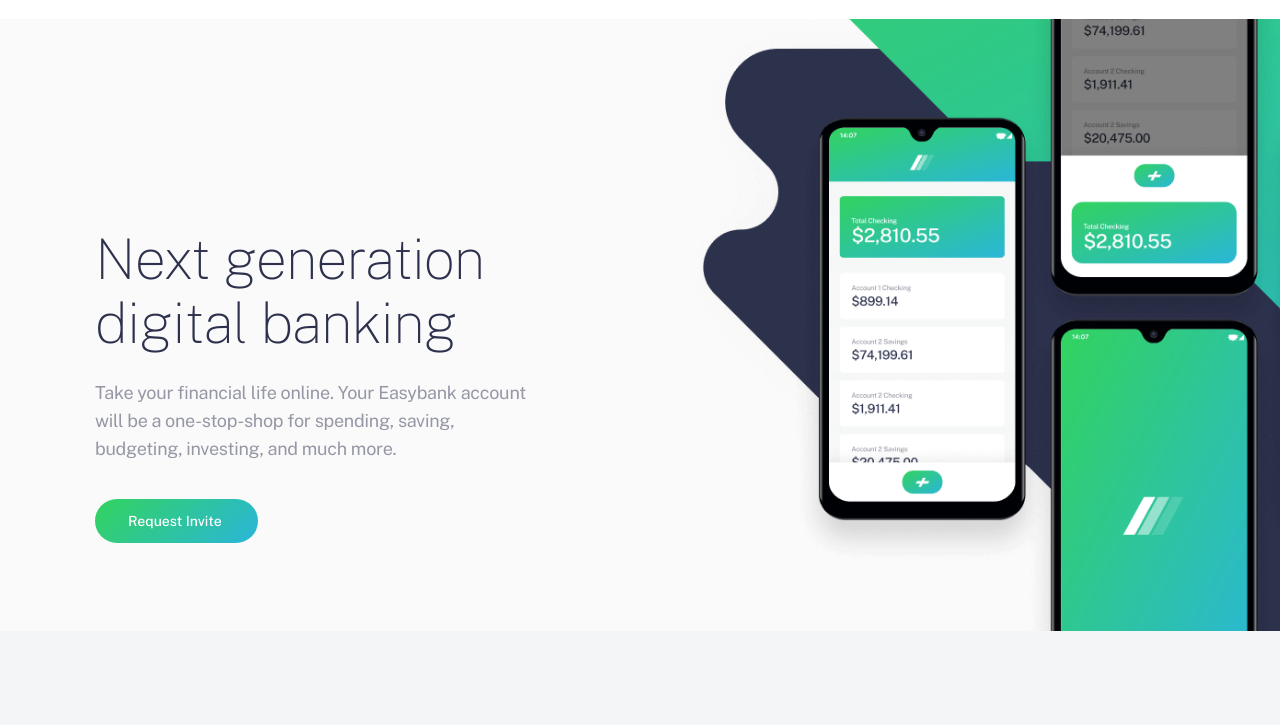
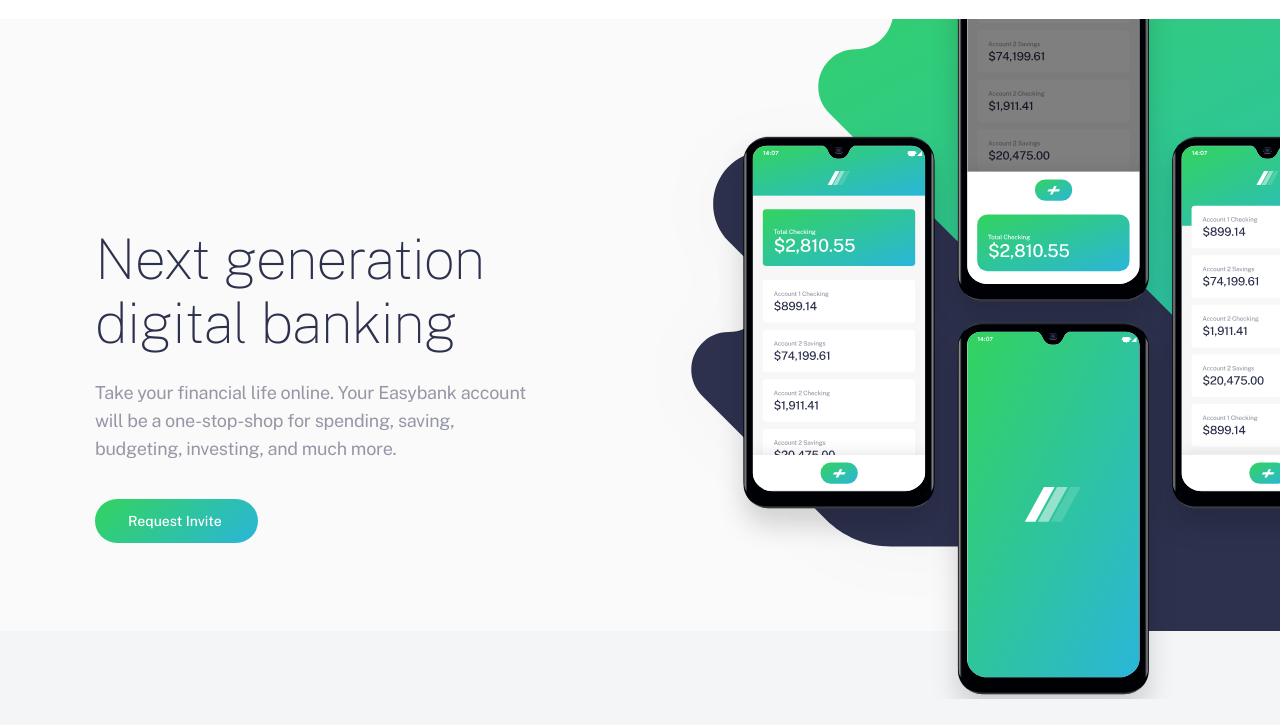
Before and after one commit to FakhriddinovSh/easybank-new, a plain HTML site: page index.html in a window 1280 px wide. Shown: the part 69-794 px from the top of the page. Drawn offline with Linux system fonts and the light colour scheme.

Commit message:
Bug fixed

```diff
--- a/css/main.css
+++ b/css/main.css
@@ -1355,13 +1355,27 @@ a{
   }
 
   .hero{
+    position: relative;
     padding-top: 0px;
     padding-bottom: 88px;
     background-repeat: no-repeat;
     background-size: cover;
+    background-image: none;
+    background-position-x: 0;
+    background-position-y: 0;
+  }
+
+  .hero::after{
+    position: absolute;
+    content: "";
     background-image: url("../images/hero-tablet-desktop-bg.png");
-    background-position-x: calc(50% + 422px);
-    background-position-y: calc(50% - 58px);
+    background-size: contain;
+    background-repeat: no-repeat;
+    background-position-x: calc(50% + 480px);
+    width: 100%;
+    height: 100%;
+    right: 0;
+    top: 0;
   }
 
   .hero__content{
@@ -1562,12 +1576,41 @@ a{
     position: relative;
     padding-top: 0px;
     padding-bottom: 88px;
+    background-repeat: no-repeat;
+    background-size: cover;
     background-image: none;
-    background-repeat: no-repeat;
+    background-position-x: 0;
+    background-position-y: 0;
+  }
+
+  .hero::before{
+    position: absolute;
+    content: "";
+    background-image: url("../images/hero-bg-layer.svg");
     background-size: cover;
-    background-image: url("../images/hero-tablet-desktop-bg.png");
-    background-position-x: calc(50% + 632px);
-    background-position-y: calc(50% - 58px);
+    background-repeat: no-repeat;
+    background-position-x: calc(50% + 620px);
+    background-position-y: calc(50% + 20px);
+    width: 100%;
+    height: 100%;
+    right: 0;
+    top: 0;
+    z-index: 100px;
+  }
+
+  .hero::after{
+    position: absolute;
+    content: "";
+    background-image: url("../images/hero-bg-tel.svg");
+    background-size: cover;
+    background-repeat: no-repeat;
+    background-position-x: calc(50% + 109px);
+    background-position-y: calc(50% + -30px);
+    width: 671px;
+    height: 680px;
+    right: 0;
+    top: 0;
+    z-index: 101px;
   }
 
   .hero__content{
--- a/index.html
+++ b/index.html
@@ -6,9 +6,9 @@
   <meta http-equiv="X-UA-Compatible" content="IE=edge">
   <meta name="viewport" content="width=device-width, initial-scale=1.0">
   <title>EasyBank</title>
-  <!-- <link rel="stylesheet" href="./css/normalize.css"> -->
-  <!-- <link rel="stylesheet" href="./css/main.css"> -->
-  <link rel="stylesheet" href="./css/main.min.css">
+  <link rel="stylesheet" href="./css/normalize.css">
+  <link rel="stylesheet" href="./css/main.css">
+  <!-- <link rel="stylesheet" href="./css/main.min.css"> -->
 </head>
 
 <body>
```
Also changed, not shown: images/hero-bg-layer.svg (added), images/hero-bg-tel.svg (added).
